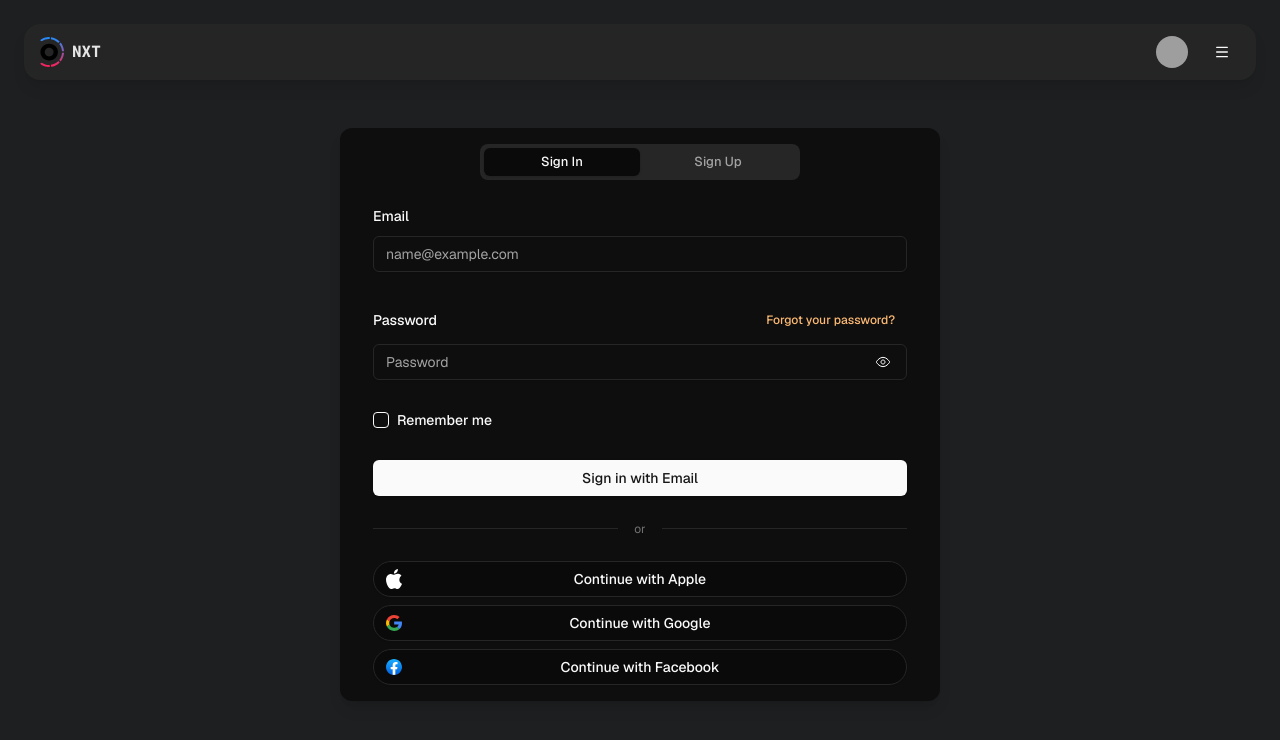
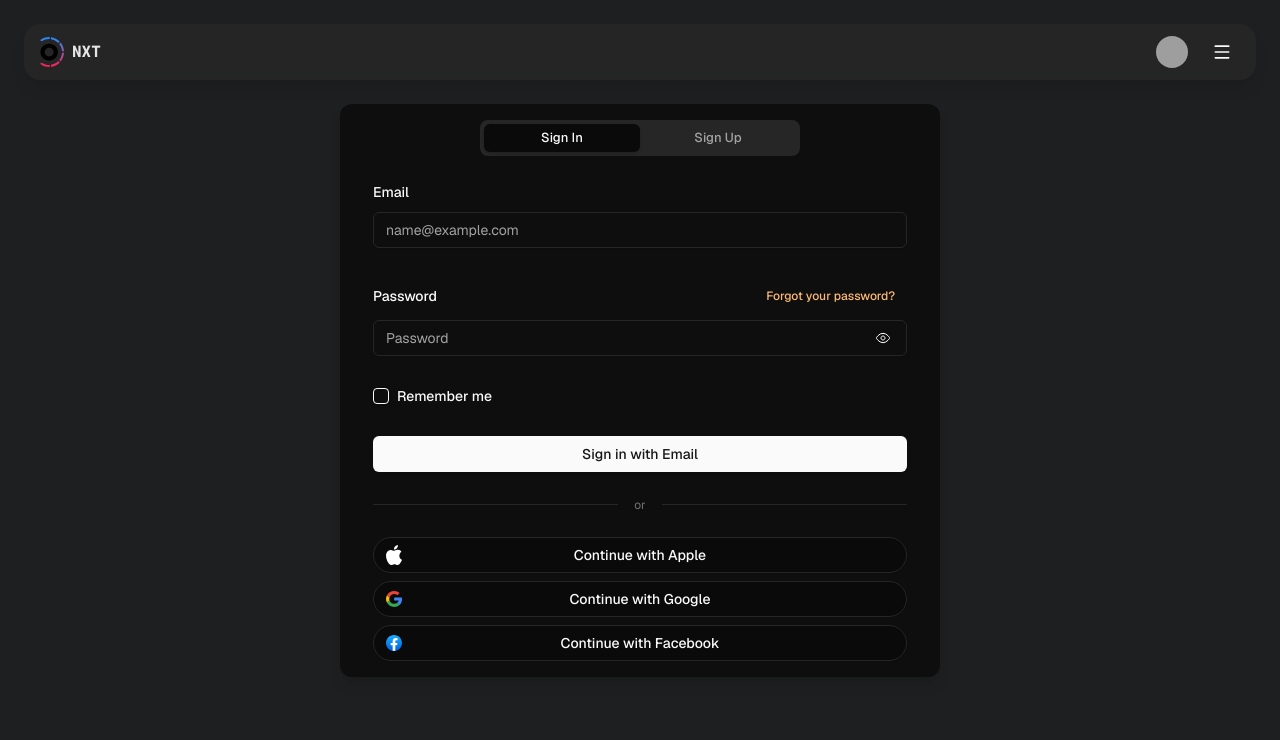
Before and after one commit to thembaxx/nxt, a Next.js app: page /login in a window 1280 px wide. Shown: the top 740 px of the page. Built offline with nearby package versions, Linux system fonts and the light colour scheme; grey boxes are pictures that could not be loaded.

Commit message:
update navbar ui

```diff
--- a/app/login/page.tsx
+++ b/app/login/page.tsx
@@ -11,7 +11,7 @@ const callbackUrl = "/home";
 
 function SignIn() {
   return (
-    <div className="p-6 flex items-center justify-center h-full w-full">
+    <div className="p-6 pt-0 flex items-center justify-center h-full w-full">
       <div className="bg-[#0E0E0E] w-full max-w-[600px] rounded-xl p-4 shadow-lg">
         <Tabs
           defaultValue="sign-in"
--- a/components/nav-bar.tsx
+++ b/components/nav-bar.tsx
@@ -25,9 +25,9 @@ function Navbar() {
           <Image
             src="/icons/menu-01-stroke-rounded.svg"
             alt="Menu"
-            width={16}
+            width={20}
             loading="eager"
-            height={16}
+            height={20}
           />
         </Button>
       </div>
```
